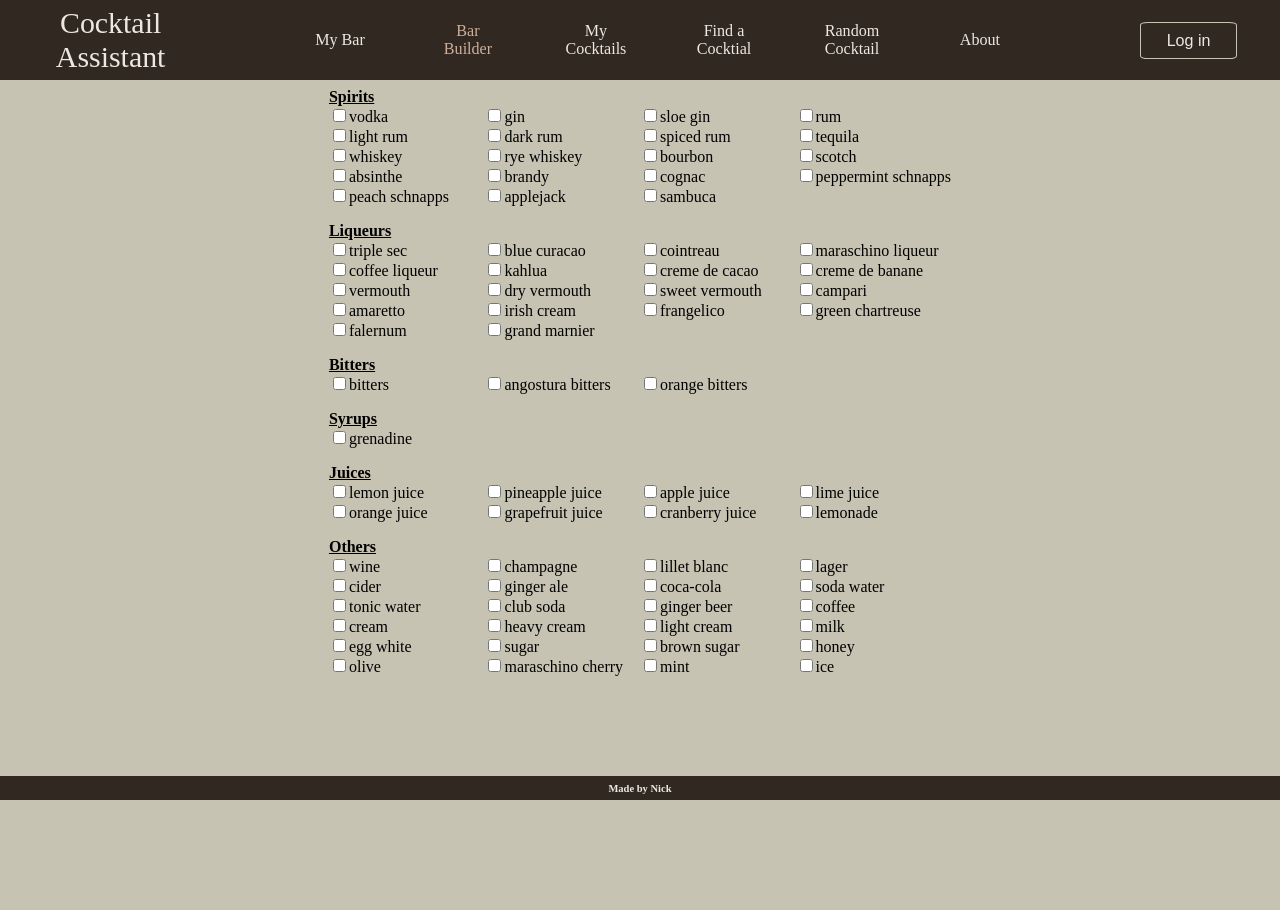
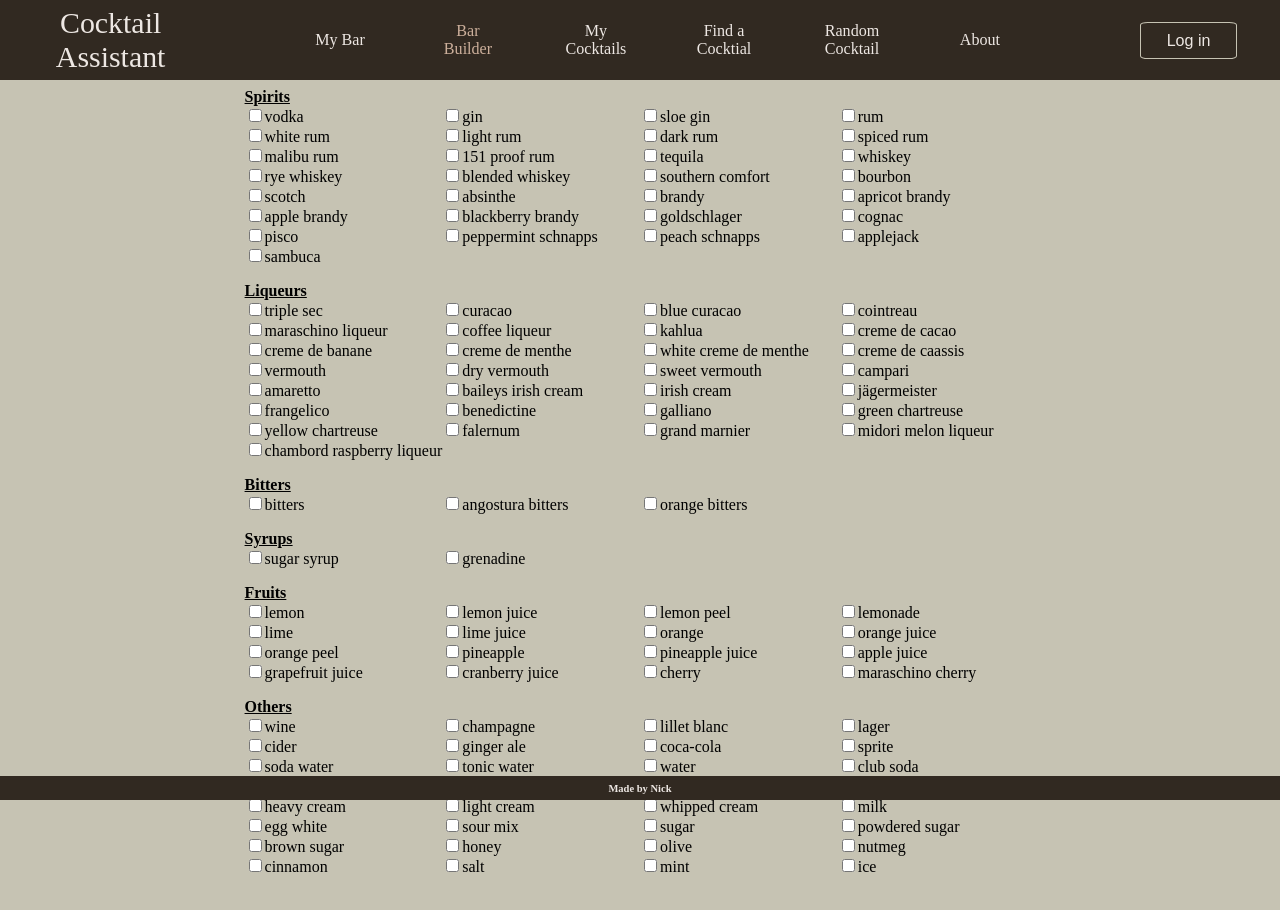
Before and after one commit to NBrennan26/cocktail-builder, a React (Create React App) app: page /build in a window 1280 px wide. Shown: the top 910 px of the page. Before the commit the page ends 800 px from the top, so only its background shows below. Built offline with nearby package versions, Linux system fonts and the light colour scheme.

Commit message:
Update IngredientList => minor restructure (Fruits instead of Juices), add ingredients

```diff
--- a/src/components/BuildBar.js
+++ b/src/components/BuildBar.js
@@ -14,8 +14,8 @@ const BuildBar = (props) => {
   const syrupList = props.curBarInv.filter((item) => {
     return item.type === "syrup";
   });
-  const juiceList = props.curBarInv.filter((item) => {
-    return item.type === "juice";
+  const fruitList = props.curBarInv.filter((item) => {
+    return item.type === "fruit";
   });
   const otherList = props.curBarInv.filter((item) => {
     return item.type === "other";
@@ -90,8 +90,8 @@ const BuildBar = (props) => {
             })}
           </div>
           <div className="ing-grp">
-            <span className="ing-grp-title">Juices</span>
-            {juiceList.map((item) => {
+            <span className="ing-grp-title">Fruits</span>
+            {fruitList.map((item) => {
               return (
                 <label key={uniqid()}>
                   <input
--- a/src/utilities/IngredientList.js
+++ b/src/utilities/IngredientList.js
@@ -3,22 +3,35 @@ const IngredientList = [
   { ingredient: "gin", type: "spirit", inStock: false },
   { ingredient: "sloe gin", type: "spirit", inStock: false },
   { ingredient: "rum", type: "spirit", inStock: false },
+  { ingredient: "white rum", type: "spirit", inStock: false },
   { ingredient: "light rum", type: "spirit", inStock: false },
   { ingredient: "dark rum", type: "spirit", inStock: false },
   { ingredient: "spiced rum", type: "spirit", inStock: false },
+  { ingredient: "malibu rum", type: "spirit", inStock: false },
+  { ingredient: "151 proof rum", type: "spirit", inStock: false },
   { ingredient: "tequila", type: "spirit", inStock: false },
   { ingredient: "whiskey", type: "spirit", inStock: false },
   { ingredient: "rye whiskey", type: "spirit", inStock: false },
+  { ingredient: "blended whiskey", type: "spirit", inStock: false },
+  { ingredient: "southern comfort", type: "spirit", inStock: false },
   { ingredient: "bourbon", type: "spirit", inStock: false },
   { ingredient: "scotch", type: "spirit", inStock: false },
   { ingredient: "absinthe", type: "spirit", inStock: false },
   { ingredient: "brandy", type: "spirit", inStock: false },
+  { ingredient: "apricot brandy", type: "spirit", inStock: false },
+  { ingredient: "apple brandy", type: "spirit", inStock: false },
+  { ingredient: "blackberry brandy", type: "spirit", inStock: false },
+  { ingredient: "goldschlager", type: "spirit", inStock: false },
   { ingredient: "cognac", type: "spirit", inStock: false },
+  { ingredient: "pisco", type: "spirit", inStock: false },
   { ingredient: "peppermint schnapps", type: "spirit", inStock: false },
   { ingredient: "peach schnapps", type: "spirit", inStock: false },
   { ingredient: "applejack", type: "spirit", inStock: false },
   { ingredient: "sambuca", type: "spirit", inStock: false },
+  // End spirits
+  // Begin Liqueurs
   { ingredient: "triple sec", type: "liqueur", inStock: false },
+  { ingredient: "curacao", type: "liqueur", inStock: false },
   { ingredient: "blue curacao", type: "liqueur", inStock: false },
   { ingredient: "cointreau", type: "liqueur", inStock: false },
   { ingredient: "maraschino liqueur", type: "liqueur", inStock: false },
@@ -26,28 +39,55 @@ const IngredientList = [
   { ingredient: "kahlua", type: "liqueur", inStock: false },
   { ingredient: "creme de cacao", type: "liqueur", inStock: false },
   { ingredient: "creme de banane", type: "liqueur", inStock: false },
+  { ingredient: "creme de menthe", type: "liqueur", inStock: false },
+  { ingredient: "white creme de menthe", type: "liqueur", inStock: false },
+  { ingredient: "creme de caassis", type: "liqueur", inStock: false },
   { ingredient: "vermouth", type: "liqueur", inStock: false },
   { ingredient: "dry vermouth", type: "liqueur", inStock: false },
   { ingredient: "sweet vermouth", type: "liqueur", inStock: false },
   { ingredient: "campari", type: "liqueur", inStock: false },
   { ingredient: "amaretto", type: "liqueur", inStock: false },
+  { ingredient: "baileys irish cream", type: "liqueur", inStock: false },
   { ingredient: "irish cream", type: "liqueur", inStock: false },
+  { ingredient: "jägermeister", type: "liqueur", inStock: false },
   { ingredient: "frangelico", type: "liqueur", inStock: false },
+  { ingredient: "benedictine", type: "liqueur", inStock: false },
+  { ingredient: "galliano", type: "liqueur", inStock: false },
   { ingredient: "green chartreuse", type: "liqueur", inStock: false },
+  { ingredient: "yellow chartreuse", type: "liqueur", inStock: false },
   { ingredient: "falernum", type: "liqueur", inStock: false },
   { ingredient: "grand marnier", type: "liqueur", inStock: false },
+  { ingredient: "midori melon liqueur", type: "liqueur", inStock: false },
+  { ingredient: "chambord raspberry liqueur", type: "liqueur", inStock: false },
+  // End Liqueurs
+  // Begin Bitters
   { ingredient: "bitters", type: "bitters", inStock: false },
   { ingredient: "angostura bitters", type: "bitters", inStock: false },
   { ingredient: "orange bitters", type: "bitters", inStock: false },
+  // End Bitters
+  // Begin Syrups
+  { ingredient: "sugar syrup", type: "syrup", inStock: false },
   { ingredient: "grenadine", type: "syrup", inStock: false },
-  { ingredient: "lemon juice", type: "juice", inStock: false },
-  { ingredient: "pineapple juice", type: "juice", inStock: false },
-  { ingredient: "apple juice", type: "juice", inStock: false },
-  { ingredient: "lime juice", type: "juice", inStock: false },
-  { ingredient: "orange juice", type: "juice", inStock: false },
-  { ingredient: "grapefruit juice", type: "juice", inStock: false },
-  { ingredient: "cranberry juice", type: "juice", inStock: false },
-  { ingredient: "lemonade", type: "juice", inStock: false },
+  // End Syrups
+  // Begin Fruits
+  { ingredient: "lemon", type: "fruit", inStock: false },
+  { ingredient: "lemon juice", type: "fruit", inStock: false },
+  { ingredient: "lemon peel", type: "fruit", inStock: false },
+  { ingredient: "lemonade", type: "fruit", inStock: false },
+  { ingredient: "lime", type: "fruit", inStock: false },
+  { ingredient: "lime juice", type: "fruit", inStock: false },
+  { ingredient: "orange", type: "fruit", inStock: false },
+  { ingredient: "orange juice", type: "fruit", inStock: false },
+  { ingredient: "orange peel", type: "fruit", inStock: false },
+  { ingredient: "pineapple", type: "fruit", inStock: false },
+  { ingredient: "pineapple juice", type: "fruit", inStock: false },
+  { ingredient: "apple juice", type: "fruit", inStock: false },
+  { ingredient: "grapefruit juice", type: "fruit", inStock: false },
+  { ingredient: "cranberry juice", type: "fruit", inStock: false },
+  { ingredient: "cherry", type: "fruit", inStock: false },
+  { ingredient: "maraschino cherry", type: "fruit", inStock: false },
+  // End Fruits
+  // Begin Others
   { ingredient: "wine", type: "other", inStock: false },
   { ingredient: "champagne", type: "other", inStock: false },
   { ingredient: "lillet blanc", type: "other", inStock: false },
@@ -55,21 +95,29 @@ const IngredientList = [
   { ingredient: "cider", type: "other", inStock: false },
   { ingredient: "ginger ale", type: "other", inStock: false },
   { ingredient: "coca-cola", type: "other", inStock: false },
+  { ingredient: "sprite", type: "other", inStock: false },
   { ingredient: "soda water", type: "other", inStock: false },
   { ingredient: "tonic water", type: "other", inStock: false },
+  { ingredient: "water", type: "other", inStock: false },
   { ingredient: "club soda", type: "other", inStock: false },
   { ingredient: "ginger beer", type: "other", inStock: false },
   { ingredient: "coffee", type: "other", inStock: false },
+  { ingredient: "tea", type: "other", inStock: false },
   { ingredient: "cream", type: "other", inStock: false },
   { ingredient: "heavy cream", type: "other", inStock: false },
   { ingredient: "light cream", type: "other", inStock: false },
+  { ingredient: "whipped cream", type: "other", inStock: false },
   { ingredient: "milk", type: "other", inStock: false },
   { ingredient: "egg white", type: "other", inStock: false },
+  { ingredient: "sour mix", type: "other", inStock: false },
   { ingredient: "sugar", type: "other", inStock: false },
+  { ingredient: "powdered sugar", type: "other", inStock: false },
   { ingredient: "brown sugar", type: "other", inStock: false },
   { ingredient: "honey", type: "other", inStock: false },
   { ingredient: "olive", type: "other", inStock: false },
-  { ingredient: "maraschino cherry", type: "other", inStock: false },
+  { ingredient: "nutmeg", type: "other", inStock: false },
+  { ingredient: "cinnamon", type: "other", inStock: false },
+  { ingredient: "salt", type: "other", inStock: false },
   { ingredient: "mint", type: "other", inStock: false },
   { ingredient: "ice", type: "other", inStock: false },
 ];
```
